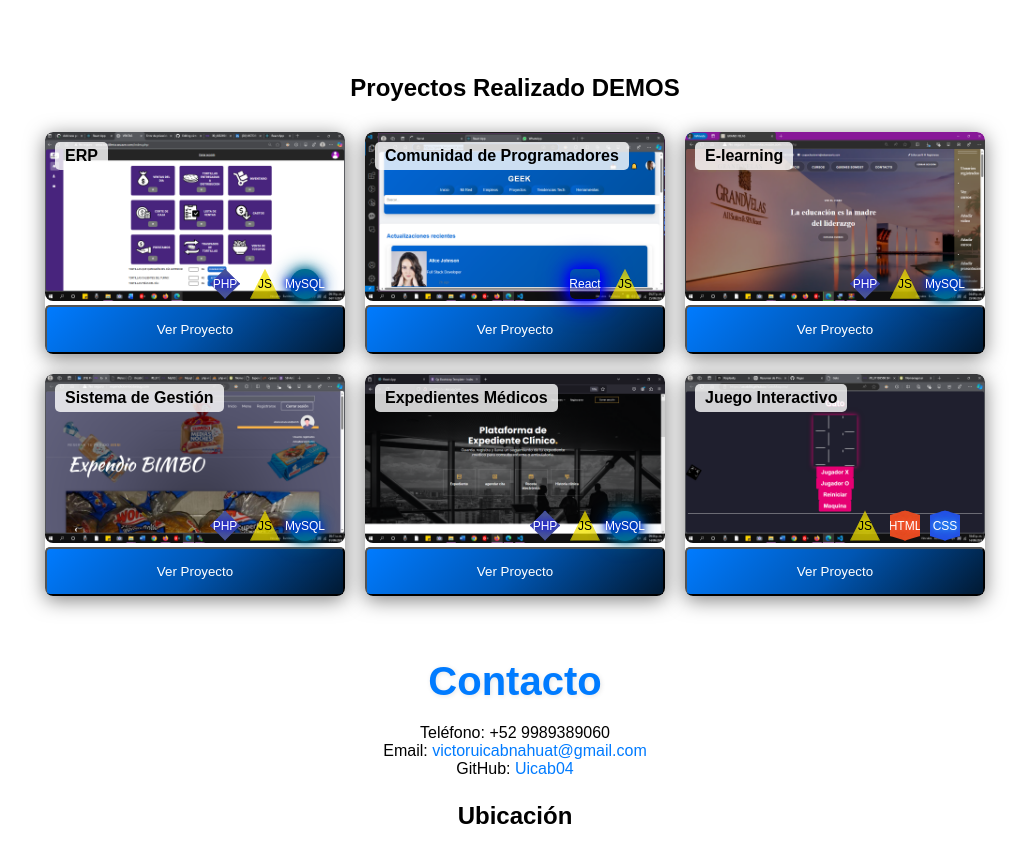
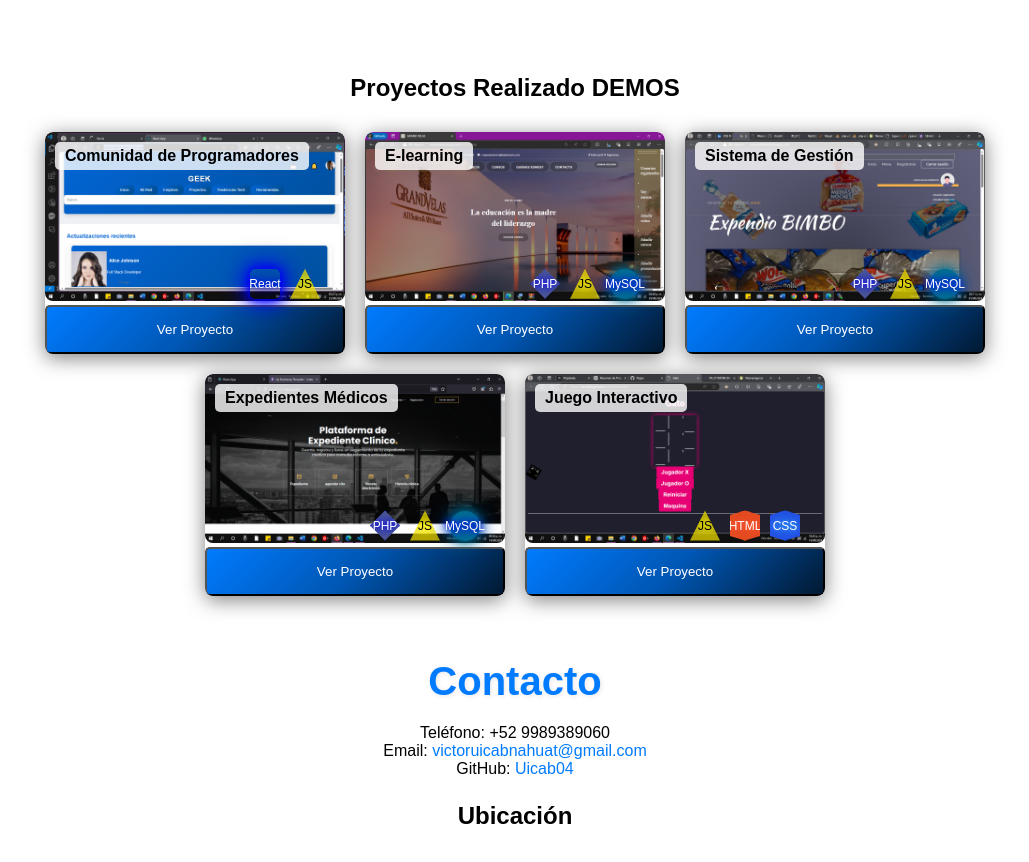
Before and after one commit to Uicab04/victormanuel, a React (Create React App) app: page / in a window 1280 px wide. Shown: the part 2200-3062 px from the top of the page, without its empty margins (125-1154 px from the left). Built offline with nearby package versions, Linux system fonts and the light colour scheme; grey boxes are pictures that could not be loaded.

Commit message:
Update Projects.js
Tt

```diff
--- a/src/components/Projects.js
+++ b/src/components/Projects.js
@@ -61,19 +61,6 @@ const Projects = () => {
   const [selectedProject, setSelectedProject] = useState(null);
 
   const projects = [
-    {
-      title: "TORTILLERIA Y TOTOPOS",
-      description: "Es una página de inventariado de tortillas y totopos.",
-      link: "http://www.TORTILLERIA.wuaze.com",
-      github: "https://github.com/Uicab04/victormanuel/tree/main/src",
-      image: "imagen/tortilleria.png",
-      technologies: ["PHP", "JS", "MySQL"],
-      type: "ERP",
-      date: "ene. 2024 - may. 2024",
-      details: "Página de ERP para administracion de empresa alienticia",
-      adminUser: "uicab.nahuat.victor@cbta80.edu.mx",
-      adminPassword: "aaaa"
-    },
     {
       title: "Geek",
       description: "Formar comunidad de programadores para compra de proyectos.",
```
